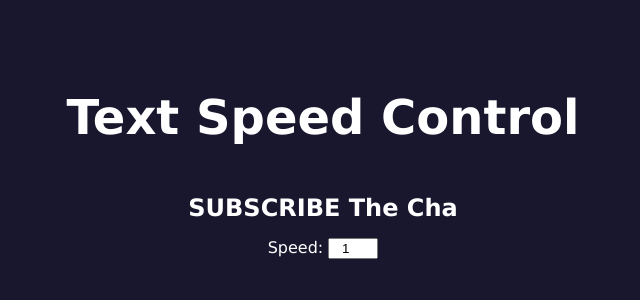
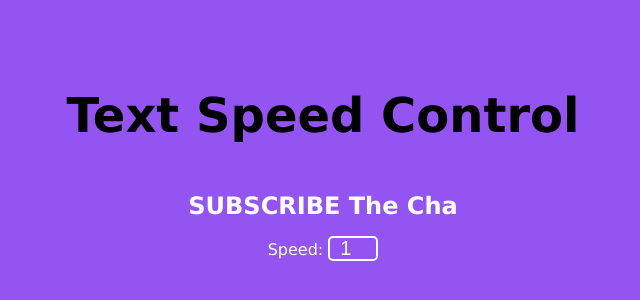
Before and after one commit to VRanaJi/Text-Speed-Control, a plain HTML site: page index.html in a window 1280 px wide. Shown: the part 162-462 px from the top of the page, without its empty margins (317-957 px from the left). Drawn offline with Linux system fonts and the light colour scheme.

Commit message:
style.css

```diff
--- a/style.css
+++ b/style.css
@@ -1,30 +1,37 @@
-* {
+*{
 	box-sizing: border-box;
 }
 
 body{
 	font-family: Verdana;
-	background: #19172e;
+	background-color: rgb(147, 84, 241);
 	display: flex;
 	flex-direction: column;
 	align-items: center;
 	justify-content: center;
+	text-align: center;
 	height: 80vh;
 	margin: 0;
-	text-align: center;
-    color: white;
+	color: white;
 }
 
-h1{
-    font-size: 3rem;
+.heading{
+	font-size: 3rem;
+	color: black;
 }
 
 #text{
-    font-size: 1.5rem;
+	font-size: 1.5rem;
 }
 
 input{
-    text-align: center;
+	text-align: center;
+	height: 25px;
+	font-size: 20px;
+	color: white;
 	width: 50px;
-    outline: none;
+	outline: none;
+	background: transparent;
+	border: 2px solid white;
+	border-radius: 5px;
 }
```
